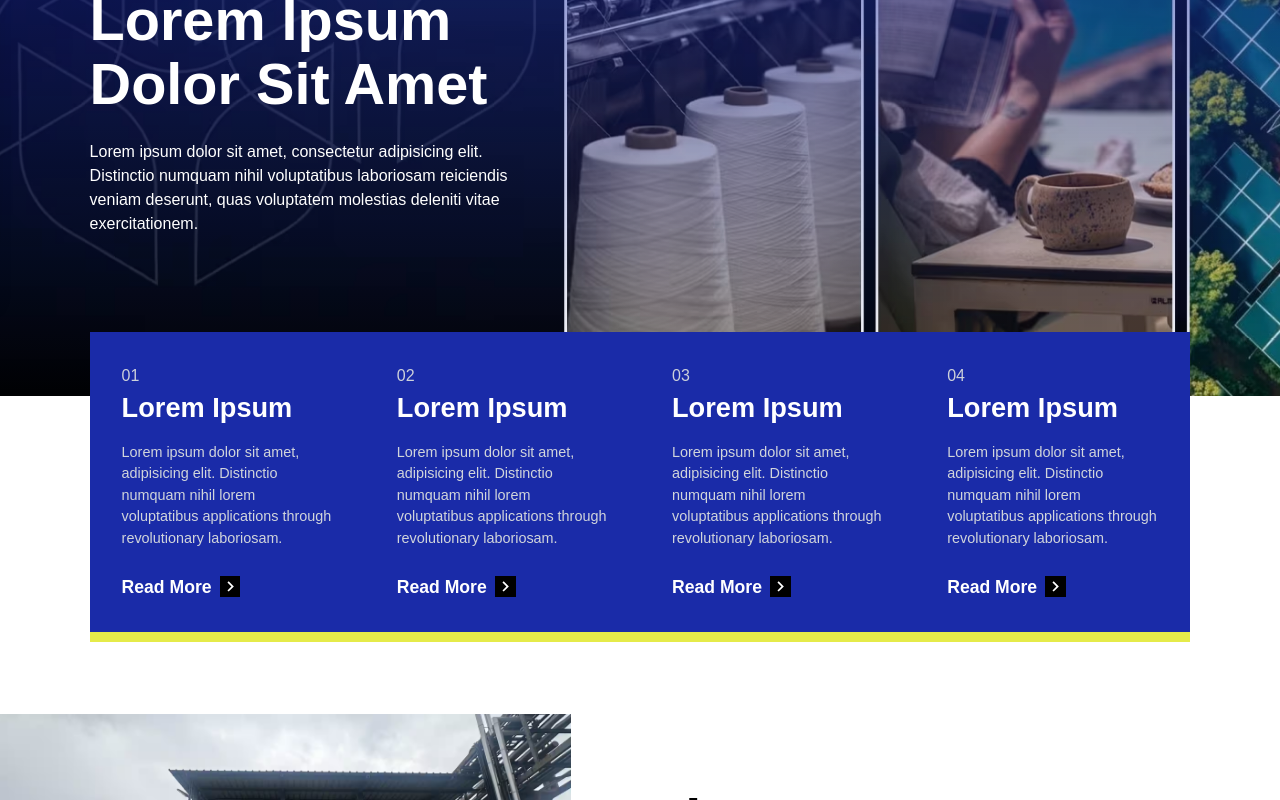
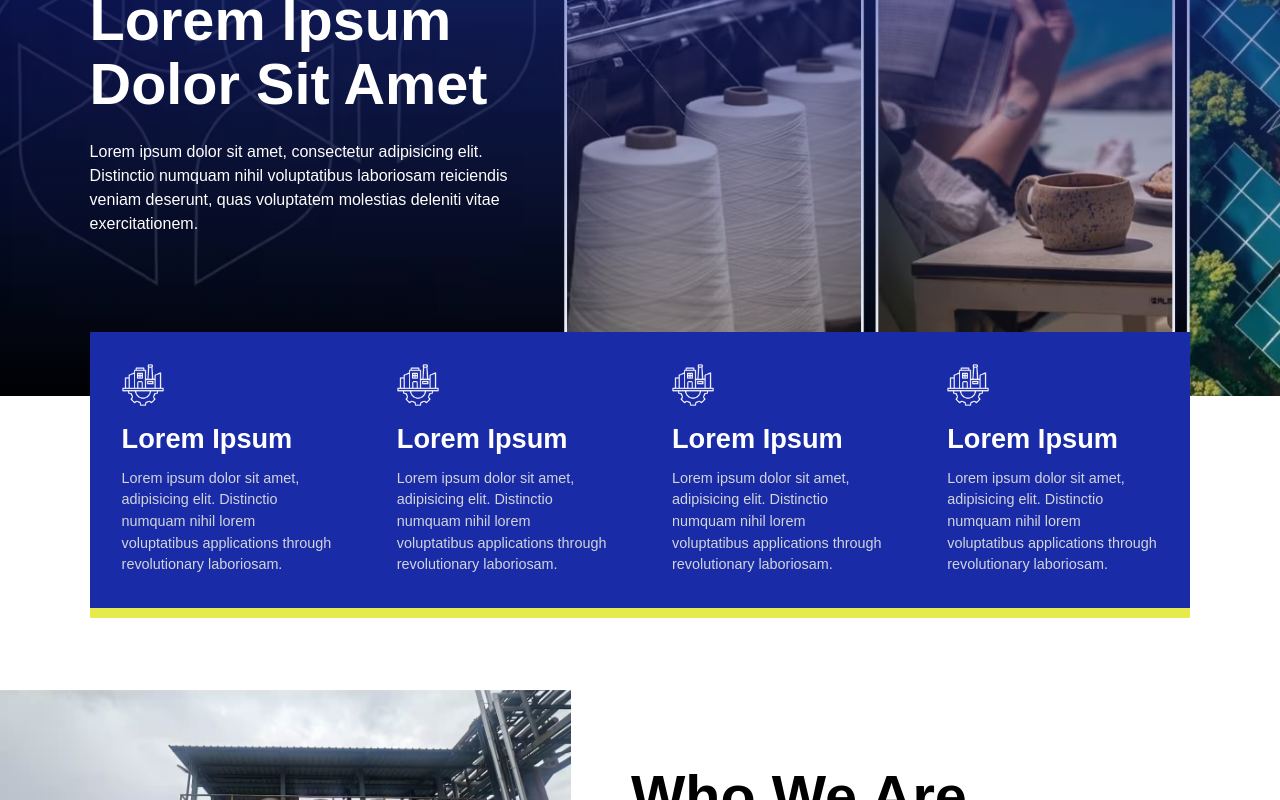
Before and after one commit to josephpal27/tandhan-group, a Next.js app: page / in a window 1280 px wide. Shown: the part 500-1300 px from the top of the page. Built offline with nearby package versions, Linux system fonts and the light colour scheme; a web font is replaced by a local one.

Commit message:
Features Updated

```diff
--- a/src/components/home/Highlights.jsx
+++ b/src/components/home/Highlights.jsx
@@ -56,7 +56,7 @@ const Highlights = () => {
                         w-[23.5%] bg-white flex flex-col items-center text-center shadow-[rgba(0,0,0,0.24)_0px_3px_20px]
                         p-[1.1rem] sm:p-[1.2rem] lg:p-[1.3rem] xl:p-[1.4rem] 2xl:p-[1.5rem]
                     ">
-                        <img src={highlight.icon} alt={highlight.title} className="w-[45%]" />
+                        <img src={highlight.icon} alt={highlight.title} loading="lazy" className="w-[45%]" />
                         <CountUp target={highlight.title} suffix={highlight.suffix} />
                         <p className="
                             font-semibold
--- a/src/components/home/HomeFeatures.jsx
+++ b/src/components/home/HomeFeatures.jsx
@@ -1,26 +1,28 @@
-import Link from "next/link";
-import { MdNavigateNext } from "react-icons/md";
 
 const featuresData = [
     {
         id: 1,
         title: "Lorem Ipsum",
         desc: "Lorem ipsum dolor sit amet, adipisicing elit. Distinctio numquam nihil lorem voluptatibus applications through revolutionary laboriosam.",
+        icon: "/images/icons/industry.png",
     },
     {
         id: 2,
         title: "Lorem Ipsum",
         desc: "Lorem ipsum dolor sit amet, adipisicing elit. Distinctio numquam nihil lorem voluptatibus applications through revolutionary laboriosam.",
+        icon: "/images/icons/industry.png",
     },
     {
         id: 3,
         title: "Lorem Ipsum",
         desc: "Lorem ipsum dolor sit amet, adipisicing elit. Distinctio numquam nihil lorem voluptatibus applications through revolutionary laboriosam.",
+        icon: "/images/icons/industry.png",
     },
     {
         id: 4,
         title: "Lorem Ipsum",
         desc: "Lorem ipsum dolor sit amet, adipisicing elit. Distinctio numquam nihil lorem voluptatibus applications through revolutionary laboriosam.",
+        icon: "/images/icons/industry.png",
     },
 ]
 
@@ -31,27 +33,18 @@ const HomeFeatures = () => {
             {featuresData.map((feature) => {
                 return (
                     <div key={feature.id} className="w-[25%] bg-primary p-[2rem] border-b-[10px] border-secondary group">
-                        <span className="text-[1rem] sm:text-[1.1rem] lg:text-[0.9rem] xl:text-[1rem] 2xl:text-[1.1rem] text-gray-300 block">
-                            0{feature.id}
-                        </span>
-                        <span className="text-[1.5rem] sm:text-[1.6rem] lg:text-[1.6rem] xl:text-[1.7rem] 2xl:text-[1.8rem] text-white font-semibold block">
+                        <img
+                            src={feature.icon}
+                            alt={feature.title}
+                            loading="lazy"
+                            className="w-[20%]"
+                        />
+                        <span className="text-[1.5rem] sm:text-[1.6rem] lg:text-[1.6rem] xl:text-[1.7rem] 2xl:text-[1.8rem] text-white font-semibold block mt-[0.8rem]">
                             {feature.title}
                         </span>
-                        <p className="text-gray-300 mt-[0.8rem] text-[1rem] sm:text-[1.1rem] lg:text-[0.8rem] xl:text-[0.9rem] 2xl:text-[1rem]">
+                        <p className="text-gray-300 mt-[0.5rem] text-[1rem] sm:text-[1.1rem] lg:text-[0.8rem] xl:text-[0.9rem] 2xl:text-[1rem]">
                             {feature.desc}
                         </p>
-                        <Link href="/" className="
-                            flex items-center mt-[1.5rem] text-white font-semibold
-                            text-[1.1rem] sm:text-[1.2rem] lg:text-[1rem] xl:text-[1.1rem] 2xl:text-[1.2rem]
-                            gap-[0.5rem]
-                        ">
-                            Read More
-                            <MdNavigateNext className="
-                                bg-black
-                                text-[1.2rem] sm:text-[1.3rem] lg:text-[1.2rem] xl:text-[1.3rem] 2xl:text-[1.4rem] group-hover:text-black
-                                group-hover:ml-[0.5rem] group-hover:bg-secondary transition-all duration-300
-                            " />
-                        </Link>
                     </div>
                 )
             })}
```
Also changed, not shown: public/images/icons/industry.png (added).
